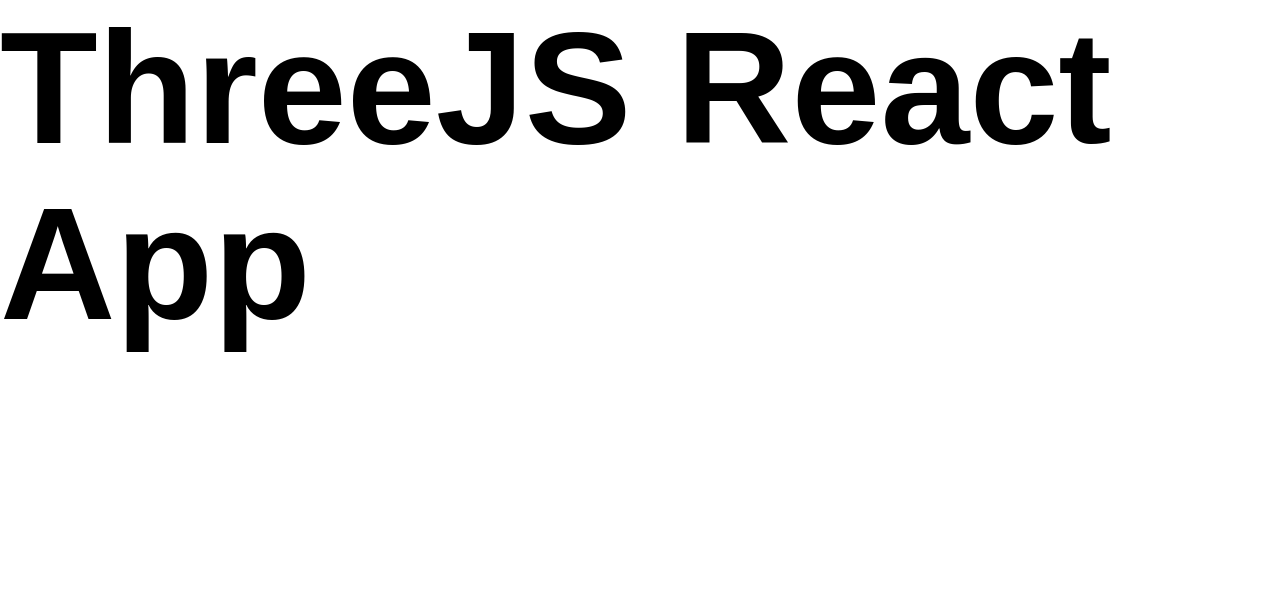
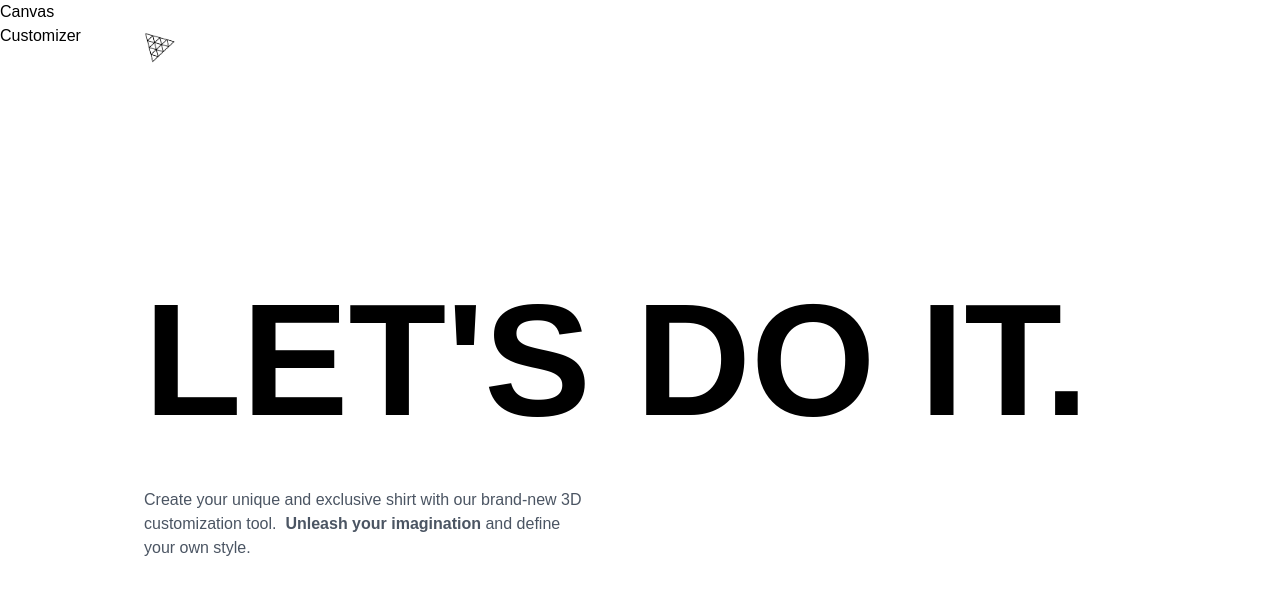
Before and after one commit to KDlamini/Orient-client, a React (Vite) app: page / in a window 1280 px wide. Shown: the top 594 px of the page. Built offline with nearby package versions, Linux system fonts and the light colour scheme; a web font is replaced by a local one.

Commit message:
Add Homepage content

```diff
--- a/src/App.jsx
+++ b/src/App.jsx
@@ -1,9 +1,15 @@
-function App() {
+import Home from './pages/Home';
+import Customizer from './pages/Customizer';
+import Canvas from './canvas/index';
+
+const App = () => {
 
   return (
-    <div className="App">
-    <h1 className="head-text">ThreeJS React App</h1>
-    </div>
+    <main className="app transition-all ease-in">
+      <Home />
+      <Canvas />
+      <Customizer />
+    </main>
   )
 }
 
--- a/src/pages/Home.jsx
+++ b/src/pages/Home.jsx
@@ -1,8 +1,51 @@
 import React from 'react'
+import { motion, AnimatePresence } from 'framer-motion';
+import { useSnapshot } from 'valtio';
+
+import state from '../store'
+
+import {
+  headContainerAnimation,
+  headContentAnimation,
+  headTextAnimation,
+  slideAnimation,
+} from '../config/motion';
 
 const Home = () => {
+  const snap = useSnapshot(state);
+
   return (
-    <div>Home</div>
+    <AnimatePresence>
+    {snap.intro && (
+      <motion.section className="home" {...slideAnimation('left')}>
+        <motion.header {...slideAnimation('down')}>
+          <img
+            src='./threejs.png'
+            alt="logo"
+            className="w-8 h-8 object-contain"
+          />
+        </motion.header>
+
+        <motion.div className="home-content" {...headContainerAnimation}>
+          <motion.div {...headTextAnimation}>
+            <h1 className="head-text">
+              LET'S <br className="x1:block hidden" /> DO IT.
+            </h1>
+          </motion.div>
+          <motion.div
+            {...headContentAnimation}
+            className="flex flex-col gap-5"
+          >
+            <p className="max-w-md font-normal text-gray-600 text-base">
+              Create your unique and exclusive shirt with our brand-new 3D customization tool. &nbsp;
+              <strong>Unleash your imagination</strong>{" "} and define your own style.
+            </p>
+          </motion.div>
+        </motion.div>
+      </motion.section>
+    )
+    }
+    </AnimatePresence>
   )
 }
 
```
